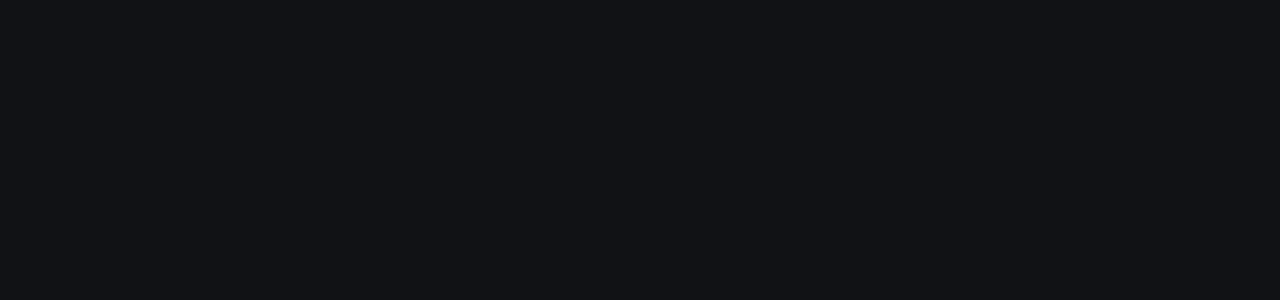
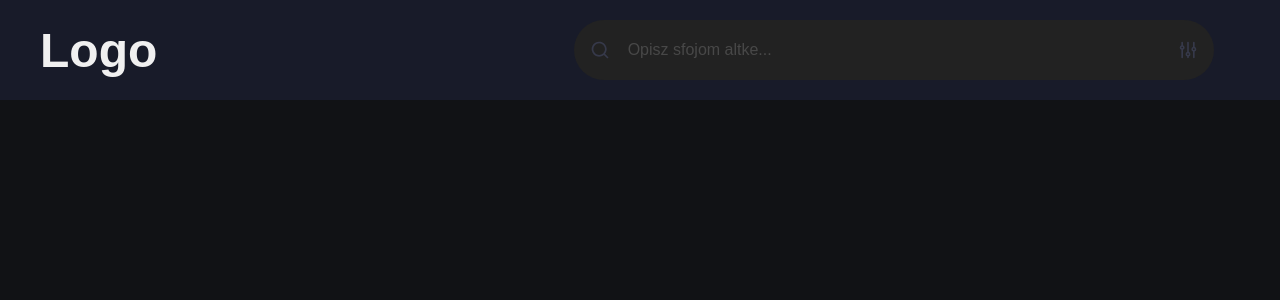
Before and after one commit to kochamaltki/skibidifortnajt-frontend, a SvelteKit app: page / in a window 1280 px wide. Shown: the top 300 px of the page. Built offline with nearby package versions, Linux system fonts and the light colour scheme.

Commit message:
Not completed Top Bar component

```diff
--- /dev/null
+++ b/src/lib/components/TextInput/TextInput.svelte
@@ -0,0 +1,60 @@
+<script lang="ts">
+	export let placeholder: string = "Opisz sfojom altke...";
+	export let input: string = "";
+</script>
+
+<div class="search">
+	<div class="icon">
+        <svg xmlns="http://www.w3.org/2000/svg" viewBox="0 0 24 24" id="search"><path fill="#36394A" d="M21.71,20.29,18,16.61A9,9,0,1,0,16.61,18l3.68,3.68a1,1,0,0,0,1.42,0A1,1,0,0,0,21.71,20.29ZM11,18a7,7,0,1,1,7-7A7,7,0,0,1,11,18Z"></path></svg>
+	</div>
+	<input class="search-input" type="search" placeholder={placeholder} bind:value={input}>
+	<div class="icon">
+		<svg xmlns="http://www.w3.org/2000/svg" viewBox="0 0 24 24" id="sliders-v-alt"><path fill="#36394A" d="M20,8.18V3a1,1,0,0,0-2,0V8.18a3,3,0,0,0,0,5.64V21a1,1,0,0,0,2,0V13.82a3,3,0,0,0,0-5.64ZM19,12a1,1,0,1,1,1-1A1,1,0,0,1,19,12Zm-6,2.18V3a1,1,0,0,0-2,0V14.18a3,3,0,0,0,0,5.64V21a1,1,0,0,0,2,0V19.82a3,3,0,0,0,0-5.64ZM12,18a1,1,0,1,1,1-1A1,1,0,0,1,12,18ZM6,6.18V3A1,1,0,0,0,4,3V6.18a3,3,0,0,0,0,5.64V21a1,1,0,0,0,2,0V11.82A3,3,0,0,0,6,6.18ZM5,10A1,1,0,1,1,6,9,1,1,0,0,1,5,10Z"></path></svg>
+	</div>
+</div>
+
+<style lang="scss">
+	$background: #222222;
+	$foreground: #484848;
+	$padding: 1rem;
+
+	.search {
+		display: flex;
+		align-items: center;
+		justify-content: space-between;
+		column-gap: $padding;
+		background-color: $background;
+		padding: $padding;
+		border-radius: 100px;
+        width: 608px;
+        height: 28px;
+		transition: filter .25s;
+
+		&:hover {
+			filter: brightness(130%);
+		}
+	}
+
+	.search-input {
+		font-size: 1rem;;
+		color: white;
+
+		outline: none;
+		border: none;
+		background: transparent;
+		flex: 1;
+
+		&::placeholder {
+			color: $foreground;
+			opacity: 1;
+		}
+	}
+
+	.icon {
+		display: flex;
+		align-items: center;
+        svg{
+            width: 20px;
+        }
+	}
+</style>
--- /dev/null
+++ b/src/lib/components/TopBar/TopBar.svelte
@@ -0,0 +1,119 @@
+<script lang="ts">
+    export let profilePictureUrl: string = "/images/profilepicture.jpg"
+    import TextInput from "$components/TextInput/TextInput.svelte";
+    let flaga: boolean = true;
+</script>
+
+<div class="bar">
+    <div class="logo">
+        <h1>Logo</h1>
+    </div>
+    <TextInput>
+    </TextInput>
+    {#if flaga == true}
+        <div class="right-logged">
+            <div class="create">
+                <button>Create</button>
+            </div>
+            <img src="{profilePictureUrl}" alt="profilowe" class="profilepicture">
+        </div>
+    {:else}
+        <div class="right-signup">
+            <div class="signup">
+                <button>Sign up</button>
+            </div>
+            <div class="login">
+                <button>Log in</button>
+            </div>
+        </div>
+    {/if}
+</div>
+
+<style lang="scss">
+    $bg: #181B29;
+    $fg: #F0F0F0;
+    $red: #FF4655;
+    $maxWidth: 60px;
+    .bar{
+        position: fixed;
+        right: 0;
+        left: 0;
+        top: 0;
+        display: flex;
+        justify-content: space-between;
+        align-items: center;
+        background-color: $bg;
+        width: 1920px;
+        height: 100px;
+        margin: 0px;
+    }
+    .logo{
+        h1{
+            color: $fg;
+            font-size: 48px;
+            padding-top: 20px;
+            padding-left: 40px;
+            padding-bottom: 20px;
+        }
+    }
+    .right-logged{
+        display: flex;
+        align-items: center;
+        padding-top: 20px;
+        padding-right: 40px;
+        padding-bottom: 20px;
+        column-gap: 40px;
+    }
+    .right-signup{
+        display: flex;
+        align-items: center;
+        padding-top: 20px;
+        padding-right: 40px;
+        padding-bottom: 20px;
+        column-gap: 40px;
+    }
+    .profilepicture{
+        max-width: $maxWidth;
+        border-radius: $maxWidth;
+    }
+    .create{
+        button{
+            border: none;
+            background-color: $red;
+            color: $fg;
+            font-weight: bold;
+            font-size: 24px;
+            width: 150px;
+            height: 50px;
+            border-radius: 30px;
+            font-family: inherit;
+        }
+    }
+    .signup{
+        button{
+            border: none;
+            background-color: $red;
+            color: $fg;
+            font-weight: bold;
+            font-size: 24px;
+            width: 150px;
+            height: 50px;
+            border-radius: 30px;
+            font-family: inherit;
+        }
+    }
+    .login{
+        button{
+            border: none;
+            background-color: $red;
+            color: $fg;
+            font-weight: bold;
+            font-size: 24px;
+            width: 150px;
+            height: 50px;
+            border-radius: 30px;
+            font-family: inherit;
+        }
+    }
+
+</style>
--- a/src/routes/+page.svelte
+++ b/src/routes/+page.svelte
@@ -1,6 +1,8 @@
 <script lang="ts">
+    import TopBar from "$components/TopBar/TopBar.svelte";
 </script>
 
+<TopBar/>
 
 <style lang="scss">
 </style>
```
